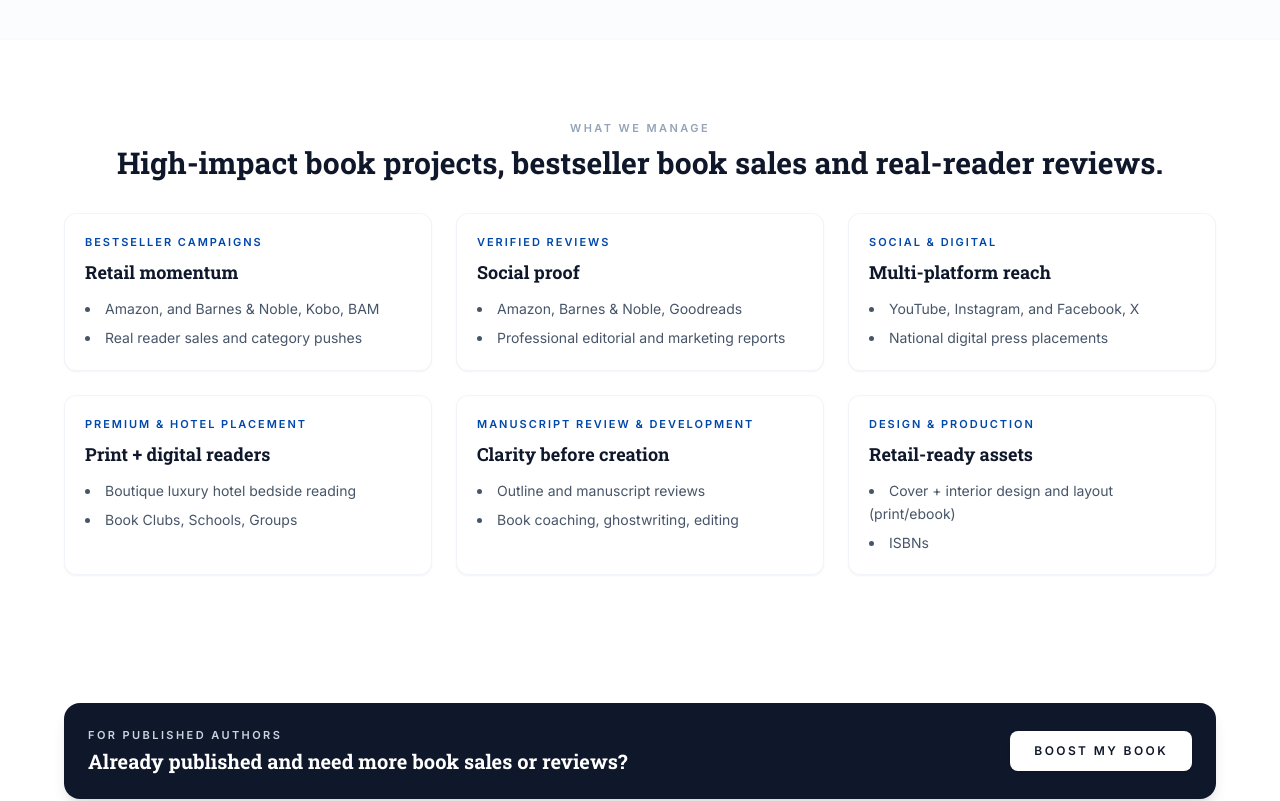
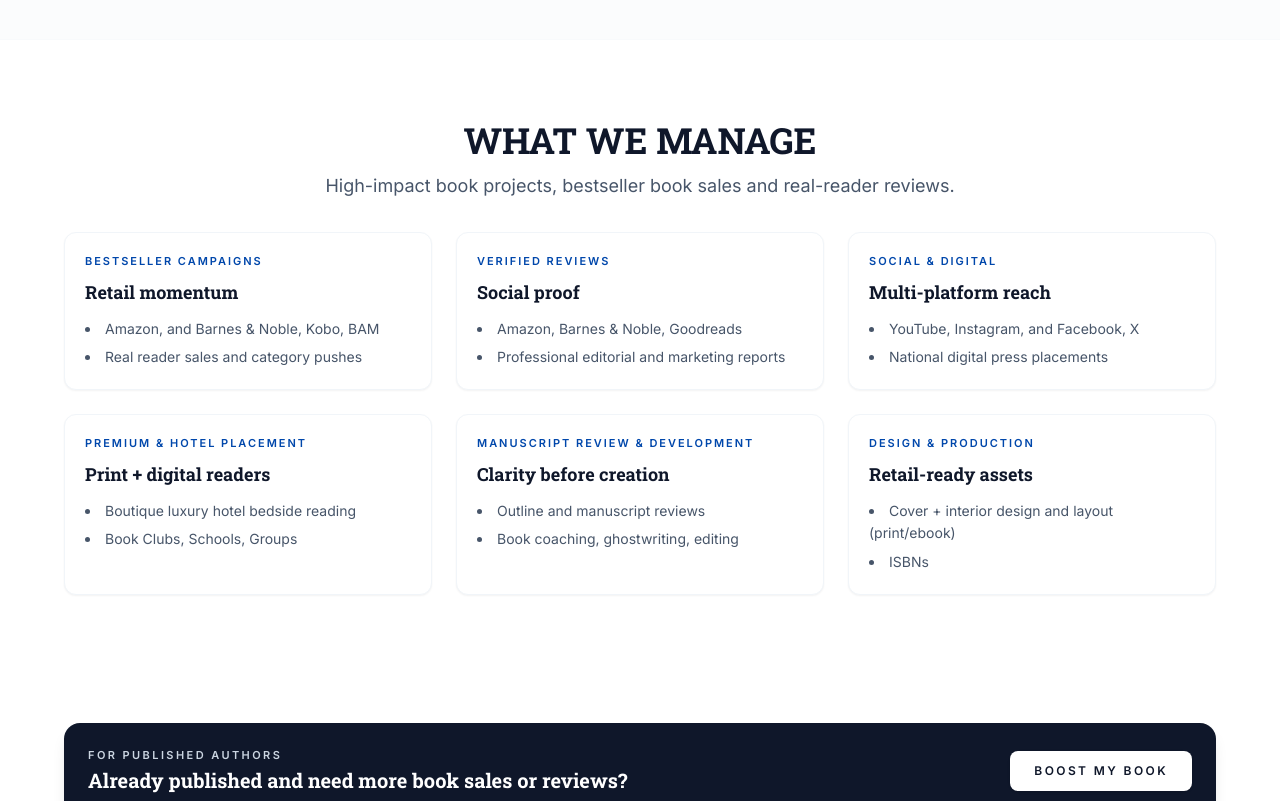
Before and after one commit to krcoffelt/LupiDocs, a plain HTML site: page index.html in a window 1280 px wide. Shown: the part 840-1641 px from the top of the page. Drawn offline with nearby package versions, Linux system fonts and the light colour scheme.

Commit message:
Refine footer labels and services heading hierarchy

```diff
--- a/index.html
+++ b/index.html
@@ -100,9 +100,9 @@
   <!-- Services -->
   <section id="services" class="py-20 px-8">
     <div class="max-w-6xl mx-auto space-y-8">
-      <div class="text-center space-y-2">
-        <p class="text-[11px] uppercase tracking-[0.22em] text-slate-400 font-bold">WHAT WE MANAGE</p>
-        <h2 class="text-2xl md:text-3xl font-bold text-slate-900">High-impact book projects, bestseller book sales and real-reader reviews.</h2>
+      <div class="text-center space-y-3">
+        <h2 class="text-3xl md:text-4xl font-bold text-slate-900">WHAT WE MANAGE</h2>
+        <p class="text-base md:text-lg text-slate-600">High-impact book projects, bestseller book sales and real-reader reviews.</p>
       </div>
       <div class="grid md:grid-cols-3 gap-6">
         <div class="p-5 bg-white border border-slate-100 rounded-xl shadow-sm reveal">
@@ -219,7 +219,7 @@
       </div>
       <div class="flex flex-wrap justify-center gap-4 text-xs font-semibold uppercase tracking-[0.18em] text-slate-200">
         <a href="https://www.facebook.com/share/17PkR6pKNF/?mibextid=wwXIfr" target="_blank" rel="noopener" class="hover:text-white">Facebook</a>
-        <a href="https://www.instagram.com/lupi_docs/" target="_blank" rel="noopener" class="hover:text-white">Instagram (@lupi_docs)</a>
+        <a href="https://www.instagram.com/lupi_docs/" target="_blank" rel="noopener" class="hover:text-white">Instagram</a>
         <a href="https://www.linkedin.com/in/crleninger/" target="_blank" rel="noopener" class="hover:text-white">LinkedIn</a>
       </div>
     </div>
@@ -234,7 +234,7 @@
       <span class="hidden md:inline">•</span>
       <a href="#accessibility" class="hover:text-lupi transition">Accessibility</a>
       <span class="hidden md:inline">•</span>
-      <a href="#contact" class="hover:text-lupi transition">Contact</a>
+      <a href="#contact" class="hover:text-lupi transition">Start Here</a>
     </div>
   </footer>
 
```
